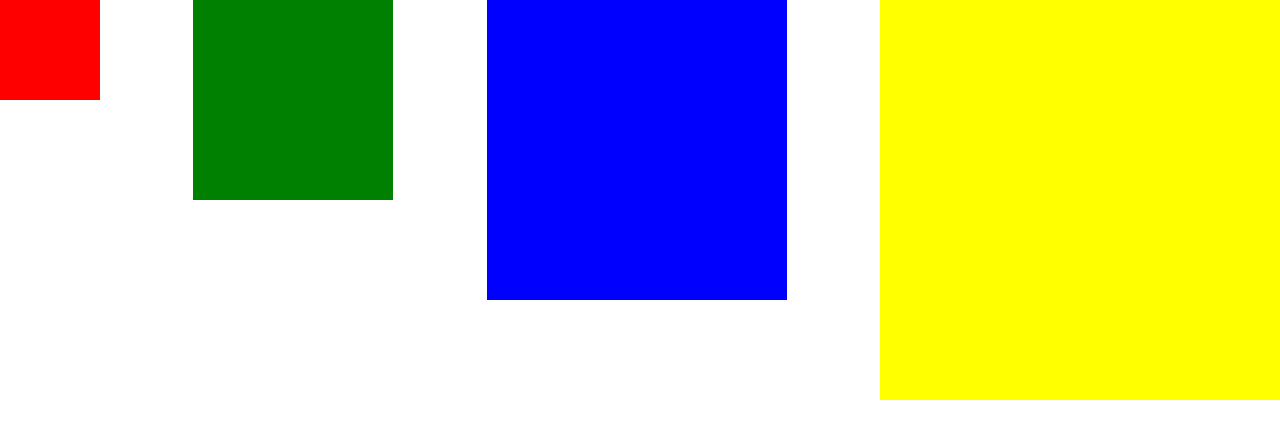
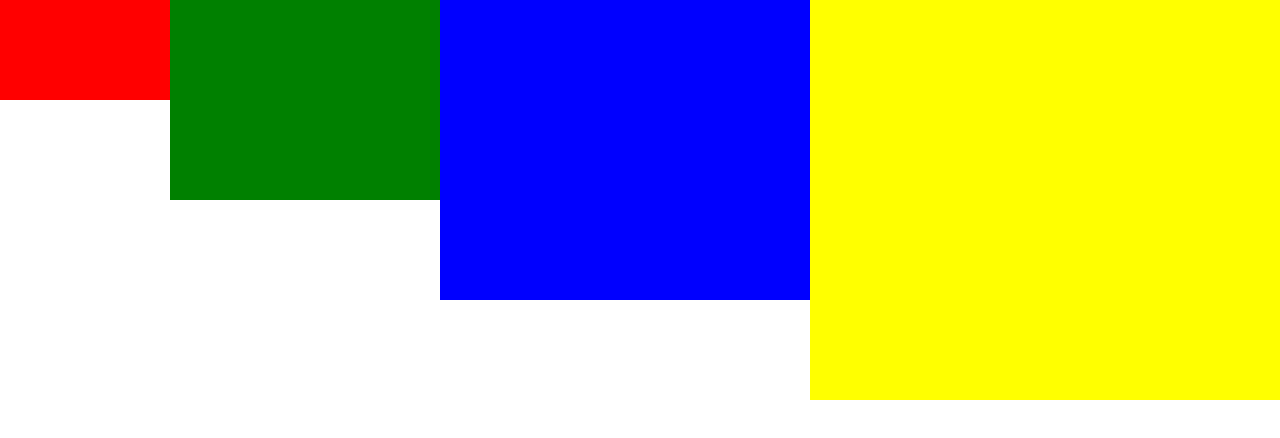
Before and after one commit to joaolenia/aprendendo-frontEnd, a plain HTML site: page flexbox/index.html in a window 1280 px wide. Drawn offline with Linux system fonts and the light colour scheme.

Commit message:
Configurando o tamanho dos box com o flez-grow

```diff
--- a/flexbox/assets/css/style.css
+++ b/flexbox/assets/css/style.css
@@ -5,28 +5,32 @@
    }
    .container{
     display: flex;
-   justify-content: space-between;
 
    }
    .box1{
     background-color: red;
     width: 100px;
     height: 100px;
+    flex-grow: 1;
+
    }
    .box2{
     background-color: green;
     width: 200px;
     height: 200px;
+    flex-grow: 1;
    }
    .box3{
     background-color: blue;
     width: 300px;
     height: 300px;
+    flex-grow: 1;
    }
    .box4{
     background-color: yellow;
     width: 400px;
     height: 400px;
+    flex-grow: 1;
    }
 
    @media screen and (max-width: 768px) {
```
